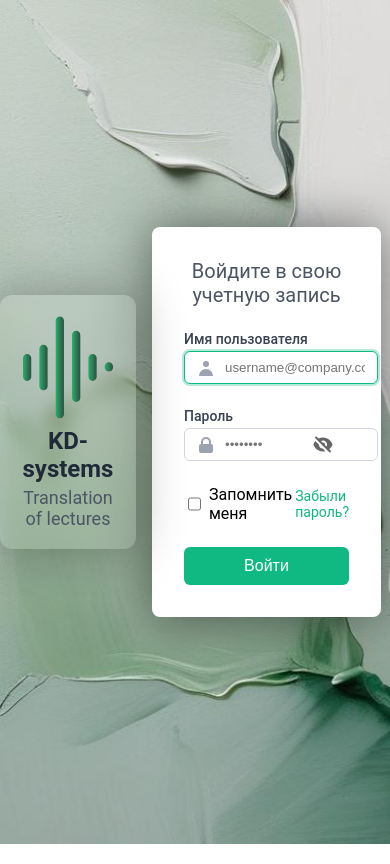
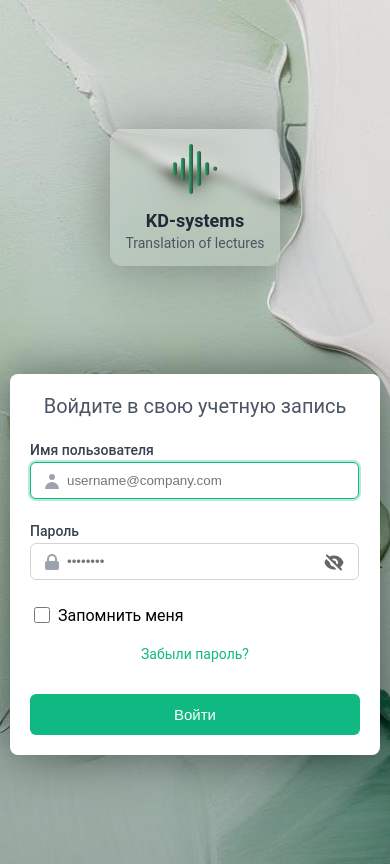
Before and after one commit to PolinaBukina/minofagriculture, a React (Create React App) app: page /signin in a window 390 px wide. Built offline with nearby package versions, Linux system fonts and the light colour scheme; no server answers.

Commit message:
адаптив

```diff
--- a/src/pages/ActiveLectures/ActiveLecturesPage.tsx
+++ b/src/pages/ActiveLectures/ActiveLecturesPage.tsx
@@ -74,7 +74,7 @@ const ActiveLecturesPage = () => {
     const loadActiveSessions = useCallback(async () => {
         try {
             // setError('');
-            setError(t('active_lectures.load_error'));
+            // setError(t('active_lectures.load_error'));
             const sessions = await apiService.getSessions();
 
             if (sessions && sessions.length > 0) {
--- a/src/pages/LoginPage/styles.module.css
+++ b/src/pages/LoginPage/styles.module.css
@@ -181,3 +181,207 @@
     border: 1px solid #fed7d7;
     font-size: 0.875rem;
 }
+
+/* Адаптивность для планшетов */
+@media (max-width: 768px) {
+    .page {
+        flex-direction: column-reverse;
+        justify-content: space-evenly;
+        padding: 20px;
+        min-height: 100vh;
+        height: auto;
+    }
+
+    .left,
+    .right {
+        flex: none;
+        width: 100%;
+        padding: 10px;
+    }
+
+    .left {
+        order: 2;
+        margin-top: 20px;
+    }
+
+    .right {
+        order: 1;
+    }
+
+    .logoWrapper {
+        max-width: 100%;
+        padding: 20px;
+        backdrop-filter: blur(5px);
+    }
+
+    .logoSvg {
+        width: 60px;
+        height: 60px;
+    }
+
+    .logoSvg svg {
+        width: 60px;
+        height: 60px;
+        margin: 0 auto;
+    }
+
+    .logoTitle {
+        font-size: 20px;
+    }
+
+    .logoSubtitle {
+        font-size: 14px;
+    }
+
+    .formContainer {
+        margin: 0;
+        padding: 24px;
+        max-width: 100%;
+    }
+
+    .options {
+        flex-direction: column;
+        align-items: flex-start;
+        gap: 15px;
+    }
+}
+
+/* Адаптивность для мобильных устройств */
+@media (max-width: 480px) {
+    .page {
+        padding: 10px;
+    }
+
+    .formContainer {
+        padding: 20px;
+        margin: 0;
+    }
+
+    .logoWrapper {
+        padding: 15px;
+    }
+
+    .logoSvg {
+        width: 50px;
+        height: 50px;
+    }
+
+    .logoSvg svg {
+        width: 50px;
+        height: 50px;
+    }
+
+    .logoTitle {
+        font-size: 18px;
+    }
+
+    .formTitle {
+        font-size: 20px;
+        margin-bottom: 24px;
+    }
+
+    .input {
+        padding: 10px 10px 10px 36px;
+    }
+
+    .button {
+        padding: 12px 16px;
+        font-size: 15px;
+    }
+
+    .options {
+        flex-direction: column;
+        align-items: stretch;
+        gap: 12px;
+    }
+
+    .checkbox {
+        justify-content: flex-start;
+    }
+
+    .link {
+        text-align: center;
+        padding: 8px 0;
+    }
+}
+
+/* Адаптивность для очень маленьких экранов */
+@media (max-width: 320px) {
+    .formContainer {
+        padding: 16px;
+    }
+
+    .logoWrapper {
+        padding: 12px;
+    }
+
+    .inputGroup {
+        margin-bottom: 16px;
+    }
+
+    .button {
+        padding: 10px 14px;
+    }
+}
+
+/* Поддержка landscape режима на мобильных */
+@media (max-height: 500px) and (orientation: landscape) {
+    .page {
+        min-height: auto;
+        height: auto;
+        padding: 10px 0;
+    }
+
+    .formContainer {
+        padding: 20px;
+        margin: 10px 0;
+    }
+
+    .logoWrapper {
+        padding: 15px;
+    }
+}
+
+/* Улучшения для темной темы */
+@media (prefers-color-scheme: dark) {
+    .logoTitle {
+        color: #f9fafb;
+    }
+
+    .logoSubtitle {
+        color: #d1d5db;
+    }
+}
+
+/* Анимации */
+@media (prefers-reduced-motion: no-preference) {
+    .logoWrapper {
+        animation: fadeInUp 0.8s ease-out;
+    }
+
+    .formContainer {
+        animation: fadeIn 0.6s ease-out;
+    }
+
+    @keyframes fadeInUp {
+        from {
+            opacity: 0;
+            transform: translateY(30px);
+        }
+
+        to {
+            opacity: 1;
+            transform: translateY(0);
+        }
+    }
+
+    @keyframes fadeIn {
+        from {
+            opacity: 0;
+        }
+
+        to {
+            opacity: 1;
+        }
+    }
+}
--- a/src/pages/commonStyles.module.css
+++ b/src/pages/commonStyles.module.css
@@ -119,6 +119,7 @@
 .sidePanel {
     width: 280px;
     padding: 20px;
+    box-sizing: border-box;
     background-color: #ffffff;
     border-right: 1px solid #e2e8f0;
     box-shadow: 2px 0 5px rgba(0, 0, 0, 0.05);
@@ -246,56 +247,6 @@
     justify-content: space-between;
 }
 
-/* .primaryButton {
-    background-color: #31ce41;
-    color: white;
-    padding: 10px 16px;
-    border-radius: 6px;
-    border: none;
-    cursor: pointer;
-    font-weight: 500;
-    transition: background-color 0.2s;
-}
-
-.primaryButton:hover {
-    background-color: #33822c;
-}
-
-.primaryButton:disabled {
-    background-color: #a0aec0;
-    cursor: not-allowed;
-}
-
-.secondaryButton {
-    background-color: #ff5858;
-    color: #f5f5f5;
-    padding: 10px 16px;
-    border-radius: 6px;
-    border: none;
-    cursor: pointer;
-    font-weight: 500;
-    transition: background-color 0.2s;
-}
-
-.secondaryButton:hover {
-    background-color: rgb(237, 26, 26);
-}
-
-.refreshButton {
-    background-color: #3182ce;
-    color: #f5f5f5;
-    padding: 10px 16px;
-    border-radius: 6px;
-    border: none;
-    cursor: pointer;
-    font-weight: 500;
-    transition: background-color 0.2s;
-}
-
-.refreshButton:hover {
-    background-color: #2c5282;
-} */
-
 .primaryButton {
     background: linear-gradient(135deg, #31ce41 0%, #2dba3a 100%);
     color: white;
@@ -905,6 +856,7 @@
     display: flex;
     flex-direction: row;
     justify-content: space-between;
+    box-sizing: border-box;
 }
 
 .listItemLecture {
@@ -1014,48 +966,6 @@
     margin-left: 10px;
 }
 
-/* Стили для модального окна */
-/* .modalOverlay {
-    position: fixed;
-    top: 0;
-    left: 0;
-    right: 0;
-    bottom: 0;
-    background-color: rgba(0, 0, 0, 0.5);
-    display: flex;
-    justify-content: center;
-    align-items: center;
-    z-index: 1000;
-}
-
-.modal {
-    background: white;
-    padding: 20px;
-    border-radius: 8px;
-    width: 400px;
-    max-width: 90%;
-    box-shadow: 0 2px 10px rgba(0, 0, 0, 0.1);
-}
-
-.modal h3 {
-    margin-top: 0;
-    color: #333;
-}
-
-.modal p {
-    margin-bottom: 20px;
-}
-
-.modalButtons {
-    display: flex;
-    justify-content: flex-end;
-    gap: 10px;
-}
-
-.cancelModalButton {}
-
-.okModalButton {} */
-
 .modalOverlay {
     position: fixed;
     top: 0;
@@ -1374,16 +1284,16 @@
     margin-bottom: 15px;
 }
 
-.statusItem>span:nth-child(1) {
+/* .statusItem>span:nth-child(1) {
     width: 15%;
-}
+} */
 
 /* Метка перед инпутом */
 .statusItem>span {
     min-width: 120px;
-    /* Фиксированная ширина для выравнивания */
     margin-right: 10px;
     font-weight: 500;
+    font-size: 12px;
 }
 
 /* Контейнер для поля редактирования и кнопок */
@@ -1448,3 +1358,297 @@
     justify-content: center;
     padding: 5px;
 }
+
+
+
+
+
+
+/* АДАПТИВНОСТЬ */
+
+/* Планшеты (768px и меньше) */
+@media (max-width: 768px) {
+    .appContainer {
+        flex-direction: column;
+    }
+
+    .sidePanel {
+        width: 100%;
+        min-width: auto;
+        border-right: none;
+        border-bottom: 1px solid #e2e8f0;
+    }
+
+    .mainContent,
+    .mainContentLecture {
+        padding: 20px;
+    }
+
+    .appHeader {
+        padding: 15px 20px;
+        flex-direction: column;
+        align-items: stretch;
+        gap: 15px;
+    }
+
+    .headerContent {
+        justify-content: center;
+        text-align: center;
+        flex-direction: column;
+    }
+
+    .logo {
+        margin-right: 0;
+        margin-bottom: 10px;
+        height: 50px;
+    }
+
+    .headerTitle h1 {
+        font-size: 1.3rem;
+    }
+
+    .headerTitle p {
+        font-size: 0.8rem;
+    }
+
+    .headerActions {
+        justify-content: center;
+        margin-left: 0;
+    }
+
+    .buttonText {
+        display: none;
+    }
+
+    .actionButton {
+        padding: 8px;
+    }
+
+    .mainTitle {
+        font-size: 1.8rem;
+    }
+
+    .roleButtons {
+        flex-direction: column;
+        align-items: center;
+    }
+
+    .roleButton {
+        width: 100%;
+        max-width: 300px;
+    }
+
+    .quickLinks {
+        grid-template-columns: 1fr;
+    }
+
+    .buttonGroup {
+        flex-direction: column;
+    }
+
+    .primaryButton,
+    .secondaryButton,
+    .refreshButton {
+        width: 100%;
+    }
+
+    .statsGrid {
+        grid-template-columns: repeat(2, 1fr);
+    }
+
+    .description {
+        flex-direction: column;
+    }
+
+    .quickLink1 {
+        min-width: auto;
+    }
+
+    .infoCardLecture {
+        flex-direction: column;
+    }
+
+    .listItemLecture {
+        width: auto;
+    }
+
+    .listItem div:nth-child(1) {
+        flex-direction: column;
+    }
+}
+
+/* Мобильные устройства (480px и меньше) */
+@media (max-width: 480px) {
+    .appHeader {
+        padding: 12px 15px;
+        border-radius: 10px;
+    }
+
+    .mainContent,
+    .mainContentLecture {
+        padding: 15px;
+    }
+
+    .sidePanel {
+        padding: 15px;
+    }
+
+    .mainTitle {
+        font-size: 1.5rem;
+    }
+
+    .subTitle {
+        font-size: 1rem;
+    }
+
+    .sectionHeader {
+        font-size: 18px;
+        padding: 8px;
+    }
+
+    .infoCard,
+    .infoCardLecture {
+        padding: 15px;
+    }
+
+    .quickLink {
+        padding: 20px 15px;
+    }
+
+    .roleButton {
+        padding: 12px 20px;
+        font-size: 1rem;
+    }
+
+    .statsGrid {
+        grid-template-columns: 1fr;
+        gap: 10px;
+    }
+
+    .modal {
+        padding: 20px;
+        margin: 10px;
+    }
+
+    .modalButtons {
+        flex-direction: column;
+    }
+
+    .cancelModalButton,
+    .okModalButton {
+        width: 100%;
+    }
+
+    .filterSelect {
+        padding: 10px 12px;
+    }
+
+    .primaryButton,
+    .secondaryButton,
+    .refreshButton {
+        padding: 10px 16px;
+        font-size: 0.9rem;
+    }
+
+    .statusItem {
+        /* flex-direction: column; */
+        align-items: flex-start;
+        gap: 5px;
+        font-size: 12px;
+    }
+
+    .statusItem span:nth-child(2n) {
+        font-size: 12px;
+    }
+
+    .editFieldContainer {
+        flex-direction: column;
+        align-items: stretch;
+        gap: 10px;
+    }
+
+    .fieldWithEdit {
+        min-width: auto;
+    }
+
+    .editInput {
+        min-width: auto;
+    }
+}
+
+/* Очень маленькие экраны (320px и меньше) */
+@media (max-width: 320px) {
+    .appHeader {
+        padding: 10px;
+    }
+
+    .mainContent,
+    .mainContentLecture {
+        padding: 10px;
+    }
+
+    .sidePanel {
+        padding: 10px;
+    }
+
+    .mainTitle {
+        font-size: 1.3rem;
+    }
+
+    .infoCard,
+    .infoCardLecture {
+        padding: 12px;
+    }
+
+    .quickLink {
+        padding: 15px 10px;
+    }
+
+    .modal {
+        padding: 15px;
+    }
+
+    .sectionHeader {
+        font-size: 16px;
+    }
+}
+
+/* Landscape ориентация для мобильных */
+@media (max-height: 500px) and (orientation: landscape) {
+    .appContainer {
+        min-height: auto;
+        height: auto;
+    }
+
+    .sidePanel {
+        max-height: 200px;
+        overflow-y: auto;
+    }
+
+    .mainContent,
+    .mainContentLecture {
+        padding: 15px;
+    }
+}
+
+/* Большие экраны (1200px и больше) */
+@media (min-width: 1200px) {
+    .sidePanel {
+        width: 320px;
+        min-width: 320px;
+    }
+
+    .mainContent {
+        padding: 40px;
+    }
+}
+
+/* Анимации */
+@media (prefers-reduced-motion: no-preference) {
+
+    .quickLink,
+    .quickLink1,
+    .listItem {
+        transition: all 0.3s ease;
+    }
+}
```
